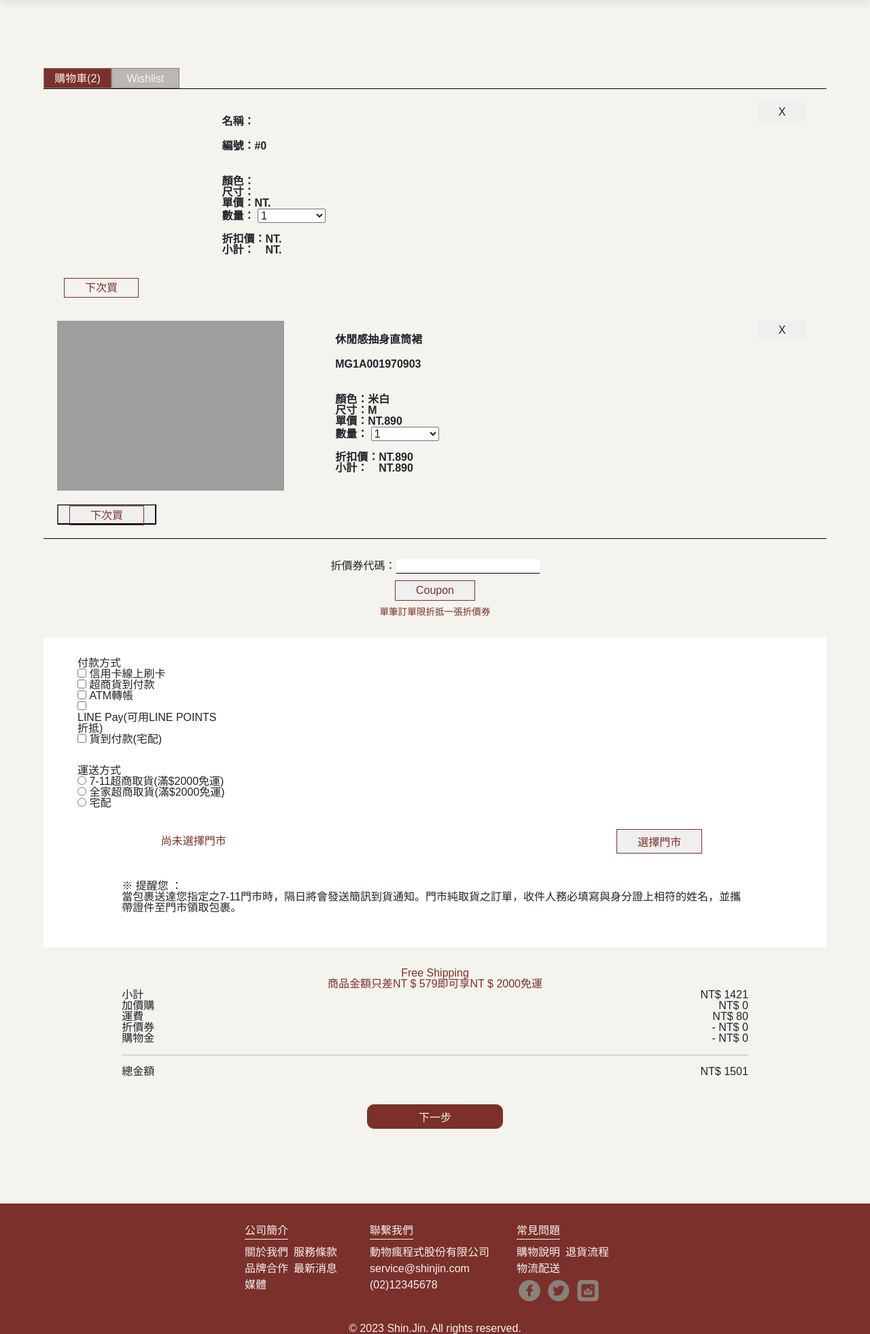
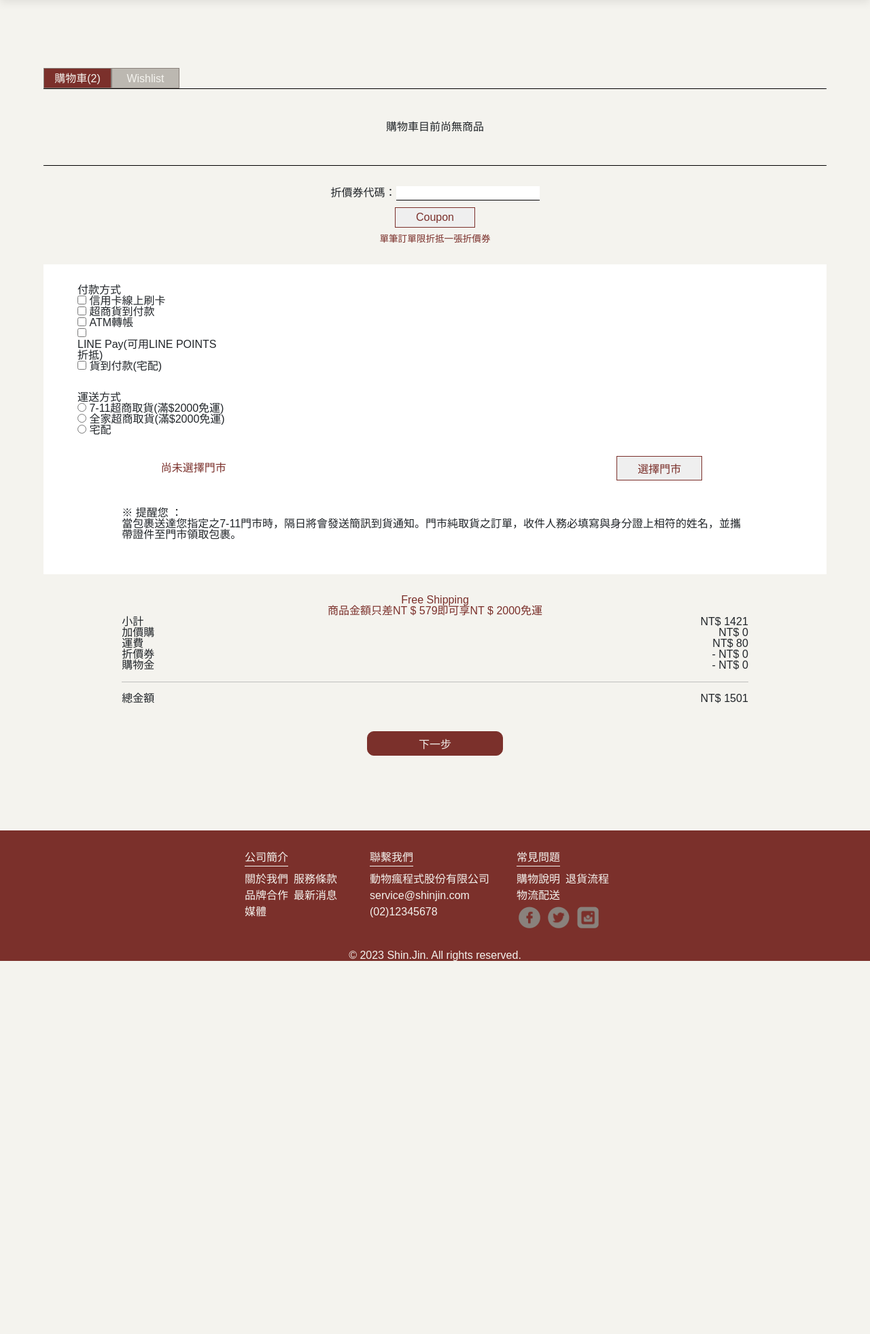
Before and after one commit to F2E2023-age25/e-commerce, a PHP site: page /04_carts.php in a window 1280 px wide. Shown: the part 120-2083 px from the top of the page at 68% size. After the commit the page ends 1534 px from the top, so only its background shows below. Run offline with PHP 8.4, Linux system fonts and the light colour scheme; data comes from the database, SQL or seed files in the repository; data that the repository does not hold is empty; grey boxes are pictures that could not be loaded.

Commit message:
feat:carts.php renew (pd_id為0或空值時，carts.php顯示購物車無商品)

```diff
--- a/04_carts.php
+++ b/04_carts.php
@@ -19,8 +19,9 @@
 $pd_price = "未知價格";
 $image_path = "未知圖片路徑";
 
+
 // 撈取資料庫商品名稱start
-if(isset($pd_id)){
+if(isset($pd_id) && $pd_id != 0){
   $pdNameQuery = "SELECT pd_name FROM product WHERE pd_id = '$pd_id'";
 
     // 確認 $db_link 是否被正確初始化
@@ -48,7 +49,7 @@
 
 
 // 撈取資料庫商品顏色start
-if(isset($pd_id)){
+if(isset($pd_id) && $pd_id != 0){
   $colorIdQuery = "SELECT color_id FROM product WHERE pd_id = '$pd_id'";
 
     // 確認 $db_link 是否被正確初始化
@@ -92,7 +93,7 @@
 
 
 // 撈取資料庫商品尺寸start
-if(isset($pd_id)){
+if(isset($pd_id) && $pd_id != 0){
   $pdSizeQuery = "SELECT pd_size FROM product WHERE pd_id = '$pd_id'";
 
     // 確認 $db_link 是否被正確初始化
@@ -120,7 +121,7 @@
 
 
 // 撈取資料庫商品價格start
-if(isset($pd_id)){
+if(isset($pd_id) && $pd_id != 0){
   $pdPriceQuery = "SELECT pd_price FROM product WHERE pd_id = '$pd_id'";
 
     // 確認 $db_link 是否被正確初始化
@@ -148,7 +149,7 @@
 
 
 // 撈取資料庫商品照片路徑start
-if(isset($pd_id)){
+if(isset($pd_id) && $pd_id != 0){
   $imagePathQuery = "SELECT image_path_main FROM images WHERE images_id = '$pd_id'";
 
     // 確認 $db_link 是否被正確初始化
@@ -203,6 +204,20 @@
     <div></div>
     <!-- 購物車內容 -->
     <div class="cart-content">
+
+    <?php
+      // 添加条件判断，如果 $pd_id 为 0 或者为空，显示提示信息
+      if ($pd_id == 0 || empty($pd_id)) {
+        echo "<br>";
+        echo "<br>";
+        echo "<br>";
+        echo "<p style='text-align: center;'>購物車目前尚無商品</p>";
+        echo "<br>";
+        echo "<br>";
+        echo "<br>";
+      } else {
+      ?>
+
       <!-- 放進購物車的商品 -->
       <div class="cart-product">
         <div class="product-info d-flex">
@@ -233,33 +248,9 @@
         <a class="next-time-btn" href="">下次買</a>
         <button class="delete-btn">X</button>
       </div>
-      <div class="cart-product">
-        <div class="product-info d-flex">
-          <img class="product-img" src="./images/03_cart/cart02.jpg" alt="" />
-          <div class="product-details">
-            <p class="product-name">休閒感抽身直筒裙</p>
-            <p class="product-number">MG1A001970903</p>
-            <br />
-            <span>顏色：</span><span class="product-color">米白</span><br />
-            <span>尺寸：</span><span class="product-size">M</span><br />
-            <span>單價：NT.</span><span class="product-price">890</span><br />
-            <span>數量：</span>
-            <select name="number" id="number">
-              <option value="1">1</option>
-              <option value="2">2</option>
-              <option value="3">3</option>
-              <option value="4">4</option>
-              <option value="5">5</option>
-            </select>
-            <br />
-            <br />
-            <span>折扣價：NT.</span><span class="discount-price">890</span><br />
-            <span>小計：　NT.</span><span class="final-price">890</span>
-          </div>
-        </div>
-        <button><a class="next-time-btn" href="">下次買</a></button>
-        <button class="delete-btn">X</button>
-      </div>
+      <?php
+      }
+      ?>
     </div>
     <!-- 折價券 -->
     <div class="coupon">
--- a/05_product_detail.php
+++ b/05_product_detail.php
@@ -66,7 +66,7 @@
                 }
                 ?>
               </div>
-              <li>　　　<a href="product.php">
+              <li>　　　<a href="products_by_id.php?category_id=<?php echo $row_RecCategory['category_id']; ?>">
                   <?php echo $row_RecCategory['category_sub']; ?>
                 </a>
               </li>
```
